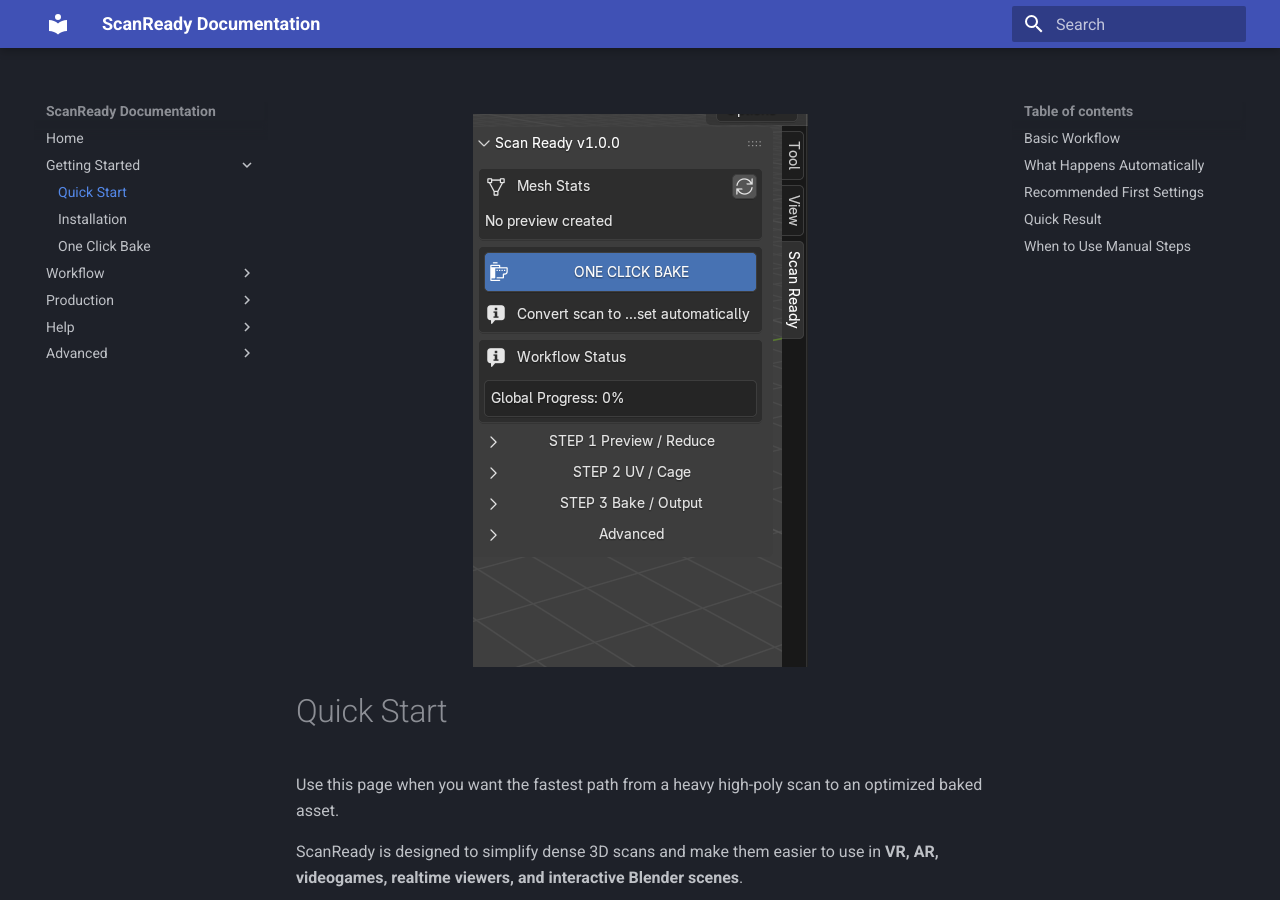
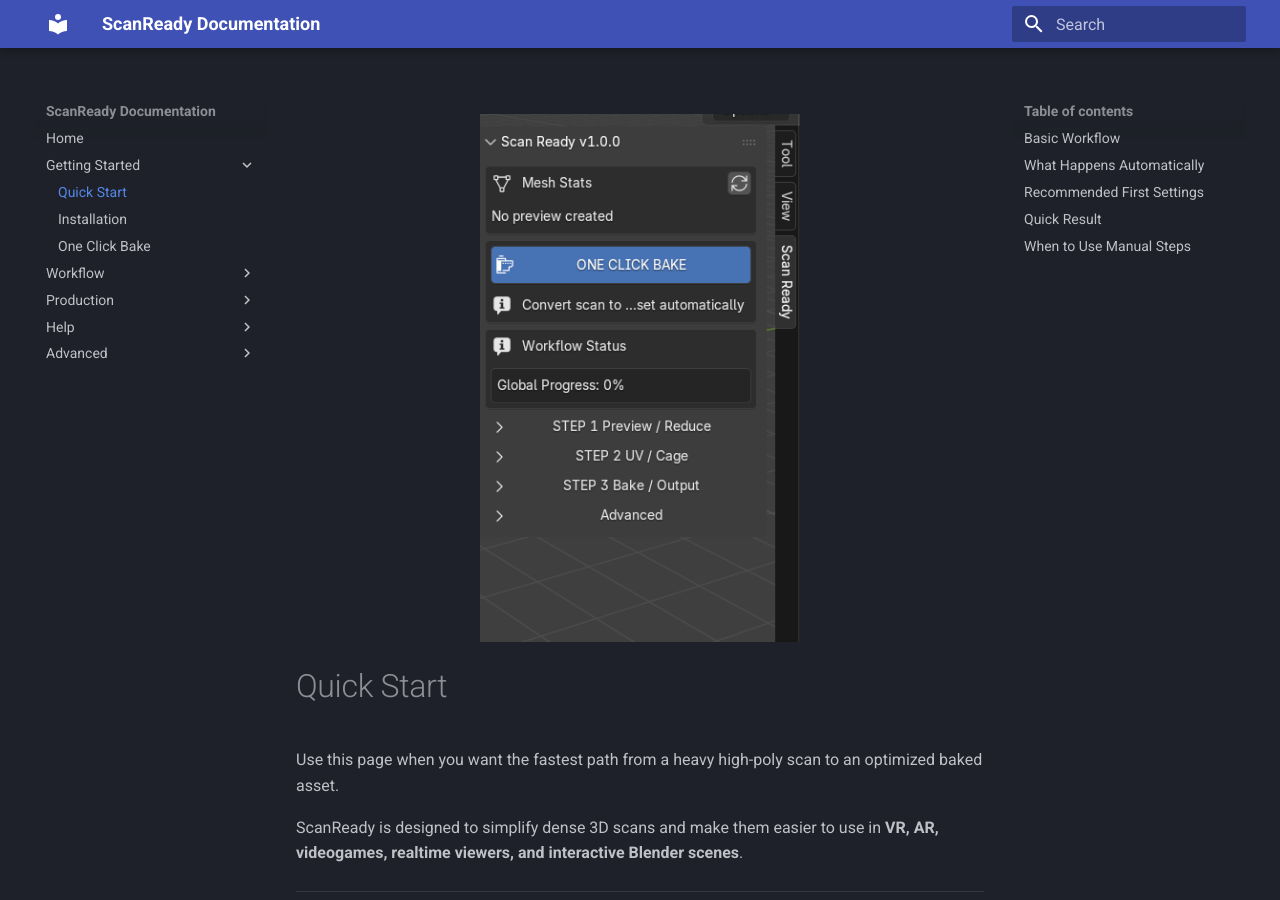
Before and after one commit to marioschiano/scanready-docs, an MkDocs documentation site: the page built from docs/quick-start.md, in a window 1280 px wide and 900 px high. Built offline with MkDocs 1.6.1 and Material for MkDocs 9.7.7, drawn with Linux system fonts in a browser that asks for light colours.

Commit message:
Update quick-start.md

```diff
--- a/docs/quick-start.md
+++ b/docs/quick-start.md
@@ -1,6 +1,7 @@
 <p align="center">
-  <img src="../img/quick-start-one-click.png" style="max-width:360px;">
+  <img src="../img/quick-start-one-click.png" width="320">
 </p>
+
 
 
 
```
